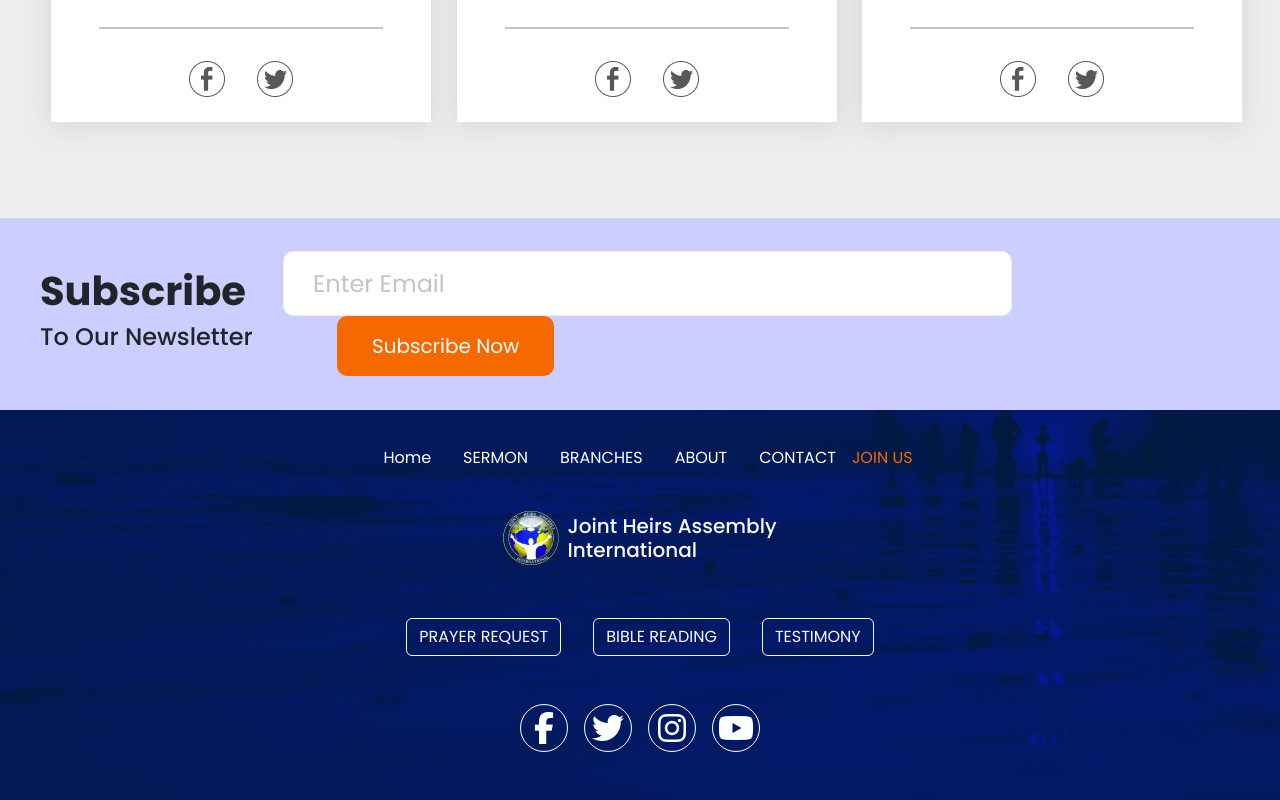
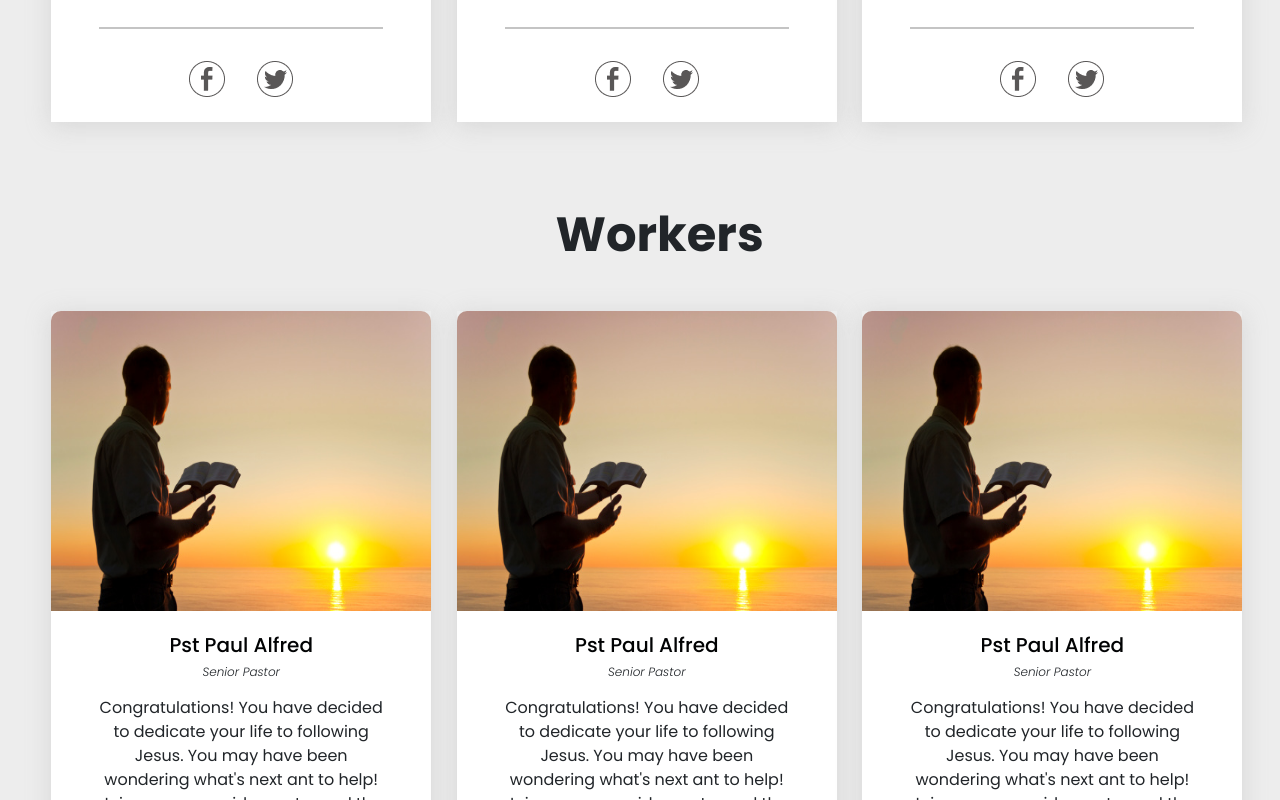
Before and after one commit to pin4eva/joint_heirs_frontend, a Next.js app: page /team in a window 1280 px wide. Shown: the part 4420-5220 px from the top of the page. Built offline with nearby package versions, Linux system fonts and the light colour scheme.

Commit message:
Refactored index.tsx and departments data

```diff
--- a/src/pages/team/index.tsx
+++ b/src/pages/team/index.tsx
@@ -49,6 +49,16 @@ const TeamPage = () => {
 							return <TeamCard {...elem} key={elem.id} />;
 					})}
 				</section>
+
+				<div className="desc">
+					<h4>Workers</h4>
+				</div>
+				<section className="department">
+					{departmentsData.map((elem) => {
+						if (elem.department == DepartmentsEnum.WORKERS)
+							return <TeamCard {...elem} key={elem.id} />;
+					})}
+				</section>
 			</main>
 
 			<SubscriptionForm />
```
